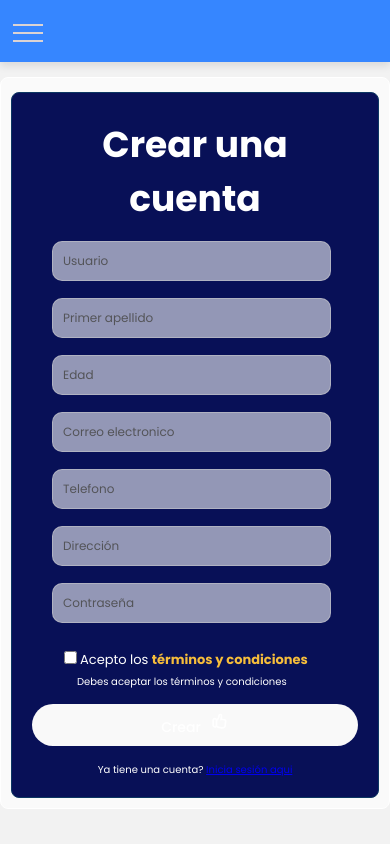
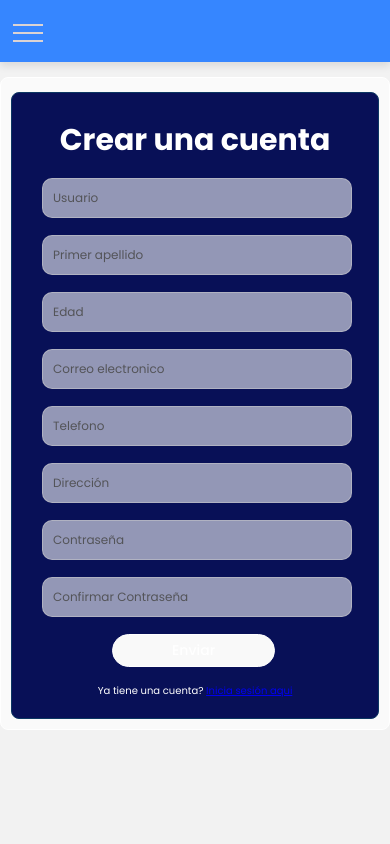
Before and after one commit to ange25-ca/BIG-CART, a React (Vite) app: page /SignUp in a window 390 px wide. Built offline with nearby package versions, Linux system fonts and the light colour scheme.

Commit message:
Se termina el diseño del login y el signUp, ya cuentan con direccionamiento

```diff
--- a/src/components/Auth/assets/login.css
+++ b/src/components/Auth/assets/login.css
@@ -124,8 +124,6 @@
     gap: 1rem;
   }
 
-
-
   .error {
     margin: 2rem;
     font-size: 12px;
--- a/src/components/Auth/assets/signUp.css
+++ b/src/components/Auth/assets/signUp.css
@@ -39,12 +39,12 @@
 
   }
 
-  .name, .password, .email, .phonenumber,
+  .name, .password, .confirmPassword, .email, .phonenumber,
   .lastname, .age, .address, .terms{
-    width: 90%;
+    width: 100%;
     align-items: center;
     font-size: 13px;
-    margin: 0 20px;
+    margin: 0 10px;
     margin-bottom: 2px;
   }
 
@@ -82,34 +82,30 @@
     grid-column: 1 / -1; /* Ocupa toda la fila */
   }
 
-  .button-send {
+.button-send {
     width: 100%;
-    border-radius: 50px;
+    font-size: 13px;
+    padding: 5px;
+    border-radius: 60px;
+    border-color: var(--bacground-color1);
     cursor: pointer;
     color: var(--bacground-color1);
     outline: none;
-    border: none;
-    align-items: center;
-    justify-content: center;
+    text-align: center;
   }
 
-  .button-send svg {
-    margin-left: 8px; /* Si deseas espacio entre el texto y el ícono */
-  }
-
-  .button-send:focus{
-    outline: none;
-    border: none;
-  }
-
-  .button-send:hover {
-    color: #72a866;
+  .button-send:hover{
+    background-color: var(--primary-color);
+    color: #2c2c2c;
   }
 
   .buttonAction{
     width: 100%;
     font-size: 16px;
     justify-content: center;
+    align-items: center;
+    text-align: center;
+    grid-column: 1 / -1;
   }
 
   .error {
@@ -125,10 +121,14 @@
 .terms {
   color: var(--font-color);
   line-height: 1.6;
+  text-align: center;
   max-height: 200px;
   overflow-y: auto;
   padding: 10px;
   border-radius: 5px;
+  display: center;
+  grid-column: 1 / -1; /* Ocupa toda la fila */
+
 }
 
 .terms input[type="checkbox"] {
@@ -136,39 +136,11 @@
   margin-right: 3px;
 }
 
-
-/* Estilo para el enlace de los términos */
-.terms a {
-  color: var(--primary-color); /* Color de los enlaces */
-  text-decoration: none;
-  font-weight: bold;
-}
-
-.terms a:hover {
-  text-decoration: underline;
-}
-
-/* Estilo para el checkbox */
-.terms-checkbox {
-  display: flex;
-  align-items: center;
-}
-
-.terms-checkbox label {
-  font-size: 14px;
-  border: solid;
-  color: #333;
-}
-
-/* Estilo para mostrar un mensaje si no se aceptan los términos */
-.errorTerminos {
-  color: var(--bacground-color1);
-  text-align: center;
-  align-items: center;
-  justify-content: center;
-  margin-left: 15px;
-  font-size: 10px;
-
+.success {
+  color: rgb(175, 216, 117);
+  font-size: 12px;
+  margin-bottom: 15px;
+  grid-column: 1 / -1; /* Ocupa toda la fila */
 }
 
   .no-account{
@@ -177,7 +149,7 @@
     grid-column: 1 / -1; /* Ocupa toda la fila */
   }
 
-  /* Media query para pantallas pequeñas (menos de 400px) */
+/* Media query para pantallas pequeñas (menos de 400px) */
 @media (max-width: 500px) {
   .FormSignUp {
     max-width: 100%;
@@ -190,21 +162,30 @@
   }
 
   .titleSignUp {
-    font-size: 18px;
+    font-size: 15px;
   }
 
   .button-send {
     font-size: 14px;
   }
 
+  .buttonAction{
+    width: 50%;
+    margin: 0 5rem;
+  }
+
   .name, .password, .email, .phonenumber,
   .lastname, .age, .address {
     font-size: 12px;
   }
+
+  .success{
+    margin-left: 7rem;
+  }
 }
 
 /* Media query para pantallas medianas (entre 401px y 768px) */
-@media (min-width: 401px) and (max-width: 767px) {
+@media (min-width: 561px) and (max-width: 767px) {
   .FormSignUp {
     max-width: 80%;
     margin: 2rem auto;
@@ -224,8 +205,13 @@
     font-size: 15px;
   }
 
+  .buttonAction{
+    width: 50%;
+    margin-left: 8rem;
+  }
+
   .titleSignUp {
-    font-size: 20px;
+    font-size: 10px;
   }
 }
 
@@ -249,7 +235,14 @@
     font-size: 16px;
   }
 
+  .buttonAction{
+    width: 50%;
+    margin-left: 10rem;
+  }
   .titleSignUp {
     font-size: 12px;
   }
+  .success{
+    margin-left: 17rem;
+  }
 }
--- a/src/components/Auth/components/Login.tsx
+++ b/src/components/Auth/components/Login.tsx
@@ -1,3 +1,4 @@
+//import '../../Control/assets/styles/login.css';
 import '../assets/login.css'
 import React, { useState } from 'react';
 import { z } from 'zod';
@@ -9,7 +10,6 @@ import { useDispatch } from 'react-redux';
 //Iconos del logeo
 import userIcon from '../assets/img/user.svg';
 import passwordIcon from '../assets/img/lock.svg';
-
 
 // Definir el esquema de validación usando Zod
 const loginSchema = z.object({
--- a/src/components/Auth/components/SignUp.tsx
+++ b/src/components/Auth/components/SignUp.tsx
@@ -1,10 +1,9 @@
 import '../assets/signUp.css'
-import React, { useState } from 'react';
+import React, { useEffect, useState } from 'react';
 import { z } from 'zod';
 import axiosInstance from '../../../Api/axiosConfig';
 import { encryptData } from '../../Middlewares/encryption';
-import { Link } from 'react-router-dom';
-import { TiThumbsUp } from 'react-icons/ti';
+import { Link, useNavigate} from 'react-router-dom';
 
 // Definir el esquema de validación usando Zod
 const SignUpSchema = z.object({
@@ -15,6 +14,10 @@ const SignUpSchema = z.object({
   phonenumber: z.string().regex(/^\+?\d{10,15}$/, "Número de teléfono no válido"),
   address: z.string().min(10, { message: 'La dirección es obligatoria' }),
   password: z.string().min(6, { message: 'La contraseña debe tener al menos 6 caracteres' }),
+  confirmPassword: z.string().min(6, { message: 'La confirmación de contraseña es requerida' }),  // Nueva propiedad
+}).refine((data) => data.password === data.confirmPassword, {
+  message: "Las contraseñas no coinciden",
+  path: ["confirmPassword"],
 });
 
 export type FormData = z.infer<typeof SignUpSchema> & {
@@ -30,18 +33,20 @@ function SignUp() {
         phonenumber: '',
         address: '',
         password: '',
+        confirmPassword: '',
     });
 
     const [formErrors, setFormErrors] = useState<z.ZodIssue[] | null>(null);
     const [serverError, setServerError] = useState<string | null>(null);
     const [signupSuccess, setSignupSuccess] = useState<boolean | null>(null);
-    const [termsAccepted, setTermsAccepted] = useState<boolean>(false);
 
     const handleChange = (event: React.ChangeEvent<HTMLInputElement | HTMLTextAreaElement>) => {
         const { name, value } = event.target;
         //Realiza una evaluación del input Age para verificar si es number
         setFormData({ ...formData, [name]: name === 'age' ? (value === "" ? "" : Number(value)): value });
     };
+
+    const navigate = useNavigate();
 
     const handleSubmit = async (event: React.FormEvent<HTMLFormElement>) => {
         event.preventDefault();
@@ -51,7 +56,6 @@ function SignUp() {
             setFormErrors(result.error.issues);
         } else {
             setFormErrors(null);
-            console.log('Datos válidos:', result.data);
             try {
                 // Cifrar los datos sensibles (password y username)
                 const encryptedUsername = await encryptData(formData.username);
@@ -85,6 +89,17 @@ function SignUp() {
             }
         }
     };
+
+    // Redirigir automáticamente después de un registro exitoso
+    useEffect(() => {
+    if (signupSuccess) {
+      const timer = setTimeout(() => {
+        navigate('/login');
+      }, 5000); // Redirigir después de 2 segundos
+      return () => clearTimeout(timer); // Limpiar el temporizador al desmontar
+    }
+    }, [signupSuccess, navigate]);
+
 
     return (
         <form className='FormSignUp' onSubmit={handleSubmit}>
@@ -197,29 +212,29 @@ function SignUp() {
                         <span className='error'>{formErrors.find((issue) => issue.path[0] === 'password')?.message}</span>
                     )}
                 </div>
-                {/* Aceptación de términos */}
-                <div className="terms">
-                    <label htmlFor="terms">
-                        <input
-                            type="checkbox"
-                            id="terms"
-                            name="terms"
-                            checked={termsAccepted}
-                            onChange={(e) => setTermsAccepted(e.target.checked)}
-                        />
-                          Acepto los <Link to="/terms"> términos y condiciones </Link>
-                    </label>
-                    {!termsAccepted && (
-                        <span className="errorTerminos"> Debes aceptar los términos y condiciones</span>
+                {/* Confirmar Contraseña */}
+                <div className='confirmPassword'>
+                    <label htmlFor='confirmPassword'></label>
+                    <input
+                        type='password'
+                        id='confirmPassword'
+                        name='confirmPassword'
+                        value={formData.confirmPassword}
+                        onChange={handleChange}
+                        placeholder='Confirmar Contraseña'
+                    />
+                    {formErrors?.find((issue) => issue.path[0] === 'confirmPassword') && (
+                        <span className='error'>{formErrors.find((issue) => issue.path[0] === 'confirmPassword')?.message}</span>
                     )}
                 </div>
+                {serverError && <span className="error">{serverError}</span>}
+                {signupSuccess &&
+                 <span className="success">Registro exitoso</span>
 
-                {serverError && <span className="error">{serverError}</span>}
-                {signupSuccess && <span className="success">Registro exitoso</span>}
+                }
                 {/* Botones de acción */}
                 <div className='buttonAction'>
-                    <button className='button-send' type='submit'> Crear
-                        <TiThumbsUp size={20}/>
+                    <button className='button-send' type='submit'> Enviar
                     </button>
                 </div>
                 <div className="no-account">
```
